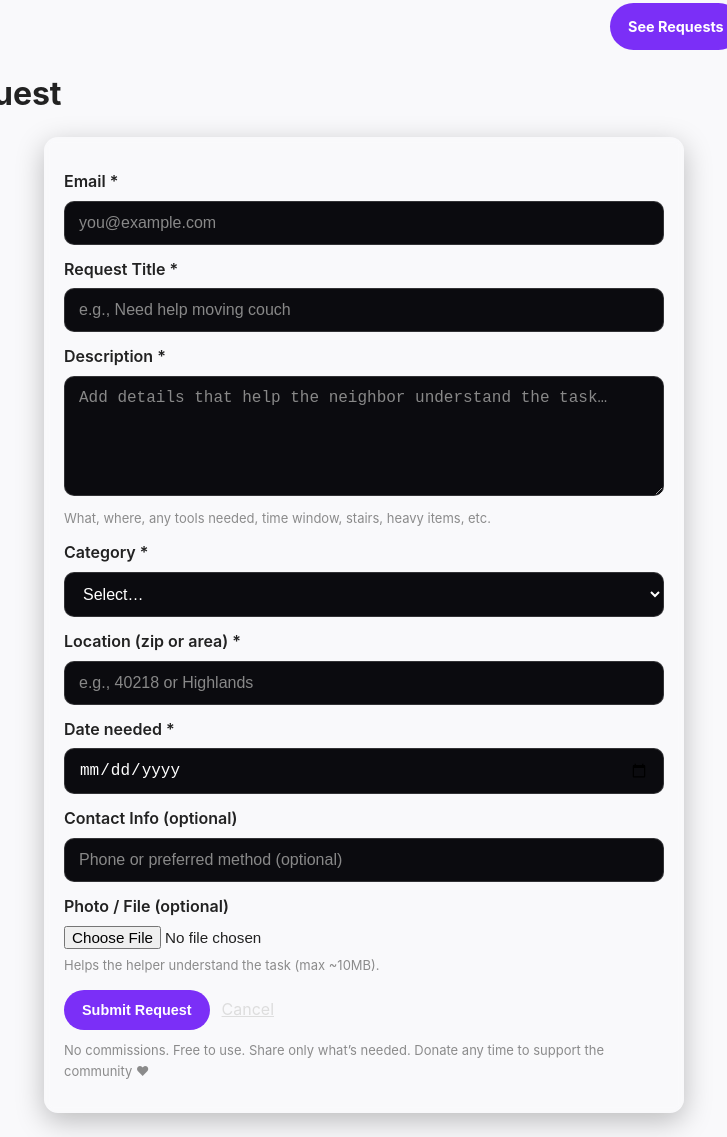
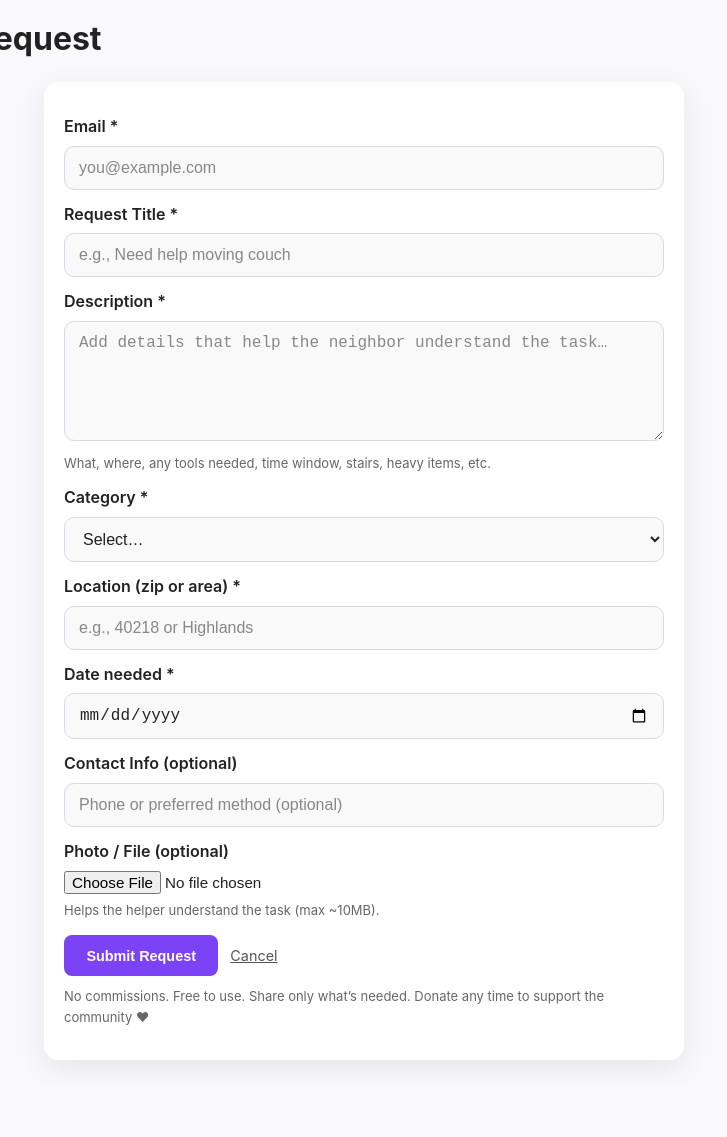
Before and after one commit to 502296/helparoundyou, a plain HTML site: page post.html in a window 1280 px wide. Shown: the part 21-1158 px from the top of the page, without its empty margins (276-1003 px from the left). After the commit the page ends 1105 px from the top, so only its background shows below. Drawn offline with Linux system fonts and the light colour scheme.

Commit message:
Update post.html

```diff
--- a/post.html
+++ b/post.html
@@ -12,49 +12,59 @@
 
 
 
-  <!-- Main site styles (same file used by index.html) -->
+  <!-- ربط ملف CSS الأساسي -->
 
-  <link rel="stylesheet" href="style.css"/>
+  <link rel="stylesheet" href="style.css?v=2"/>
 
 
 
-  <!-- Page-specific polish (kept minimal) -->
+  <!-- ستايل داخلي لضمان أن الحقول فاتحة -->
 
   <style>
 
-    /* Layout */
+    .page-wrap {
 
-    .page-wrap{max-width:1100px;margin:0 auto;padding:24px}
+      max-width: 1100px;
 
-    .topbar{display:flex;justify-content:space-between;align-items:center;gap:12px;margin-bottom:18px}
+      margin: 0 auto;
 
-    .brand{font-weight:800;font-size:20px;letter-spacing:.2px}
-
-    .brand .a{color:#42a5f5} .brand .y{color:#7b2ff7}
-
-
-
-    /* Card */
-
-    .form-card{
-
-      max-width:640px;margin:0 auto;
-
-      padding:20px;border-radius:14px;
-
-      background:#ffffff10; /* translucent matches dark theme */
-
-      box-shadow:0 8px 28px rgba(0,0,0,.25);
-
-      backdrop-filter:saturate(120%) blur(4px);
+      padding: 24px 5%;
 
     }
 
 
 
-    /* Form controls */
+    .form-card {
 
-    form label{display:block;margin:12px 0 6px;font-weight:600}
+      max-width: 640px;
+
+      margin: 0 auto;
+
+      padding: 20px;
+
+      border-radius: 14px;
+
+      background: #fff;
+
+      box-shadow: 0 8px 28px rgba(0,0,0,.08);
+
+    }
+
+
+
+    form label {
+
+      display: block;
+
+      margin: 12px 0 6px;
+
+      font-weight: 600;
+
+      color: #222;
+
+    }
+
+
 
     form input[type="text"],
 
@@ -66,51 +76,141 @@
 
     form select,
 
-    form textarea{
+    form textarea {
 
-      width:100%;padding:12px 14px;border-radius:10px;
+      width: 100%;
 
-      border:1px solid #80808055;background:#0b0b0f; color:#fff;
+      padding: 12px 14px;
 
-      font-size:16px; outline:none;
+      border-radius: 10px;
+
+      border: 1px solid #d9d9e3;
+
+      background: #f9f9f9;     /* فاتح */
+
+      color: #222;             /* نص غامق */
+
+      font-size: 16px;
+
+      outline: none;
+
+      transition: border-color .2s, box-shadow .2s, background .2s;
 
     }
 
-    form textarea{min-height:120px;resize:vertical}
 
-    .help{font-size:13px;opacity:.75;margin-top:4px}
+
+    form textarea {
+
+      min-height: 120px;
+
+      resize: vertical;
+
+    }
 
 
 
-    /* Actions */
+    form input::placeholder,
 
-    .actions{display:flex;gap:12px;align-items:center;margin-top:14px}
+    form textarea::placeholder {
 
-    .btn{
-
-      appearance:none;border:none;border-radius:999px; padding:12px 18px;
-
-      font-weight:700;cursor:pointer;transition:.2s;
-
-      background:#7b2ff7;color:#fff;
+      color: #888;
 
     }
 
-    .btn:hover{transform:translateY(-1px)}
 
-    .btn:disabled{opacity:.6;cursor:not-allowed}
 
-    .link-cancel{color:#ddd;text-decoration:underline}
+    form input:focus,
+
+    form select:focus,
+
+    form textarea:focus {
+
+      background: #fff; /* أبيض عند الكتابة */
+
+      border-color: #7b42f6;
+
+      box-shadow: 0 0 0 4px rgba(123, 66, 246, 0.15);
+
+    }
 
 
 
-    /* Mobile spacing */
+    .help {
 
-    @media (max-width:600px){
+      font-size: 13px;
 
-      .page-wrap{padding:16px}
+      color: #666;
 
-      .form-card{padding:16px}
+      margin-top: 4px;
+
+    }
+
+
+
+    .actions {
+
+      display: flex;
+
+      gap: 12px;
+
+      align-items: center;
+
+      margin-top: 14px;
+
+    }
+
+
+
+    .btn.submit {
+
+      background: #7b42f6;
+
+      color: #fff;
+
+      border: none;
+
+      padding: 0.8rem 1.4rem;
+
+      border-radius: 8px;
+
+      font-weight: bold;
+
+      cursor: pointer;
+
+      transition: 0.2s;
+
+    }
+
+
+
+    .btn.submit:hover {
+
+      background: #5e2fc2;
+
+    }
+
+
+
+    .link-cancel {
+
+      color: #555;
+
+      text-decoration: underline;
+
+      font-size: 0.9rem;
+
+    }
+
+
+
+    @media (max-width: 768px) {
+
+      .form-card { padding: 16px; }
+
+      .actions { flex-direction: column; align-items: stretch; }
+
+      .actions .btn { width: 100%; }
 
     }
 
@@ -124,53 +224,25 @@
 
   <div class="page-wrap">
 
-    <!-- Mini header -->
-
-    <div class="topbar">
-
-      <a href="index.html" class="brand">Help<span class="a">Around</span><span class="y">You</span></a>
-
-      <div class="nav-actions" style="display:flex;gap:8px">
-
-        <a class="btn" href="list.html" style="text-decoration:none;display:inline-block">See Requests</a>
-
-        <a class="btn" aria-current="page" style="text-decoration:none;display:inline-block;background:#a45bff">Post a Request</a>
-
-      </div>
-
-    </div>
-
-
-
-    <h1 style="margin:10px 0 18px">Post a request</h1>
+    <h1 style="margin: 10px 0 18px;">Post a request</h1>
 
 
 
     <div class="form-card">
 
-      <!--
-
-        NOTE: Leave action="#" for now.
-
-        We’ll wire this to Airtable/Tally (no Google login) in the next step.
-
-      -->
-
       <form id="requestForm" action="#" method="POST" enctype="multipart/form-data" novalidate>
 
         <!-- Email -->
 
-        <label for="email">Email <span aria-hidden="true">*</span></label>
+        <label for="email">Email *</label>
 
-        <input id="email" name="email" type="email" placeholder="you@example.com" required
-
-               inputmode="email" autocomplete="email"/>
+        <input id="email" name="email" type="email" placeholder="you@example.com" required/>
 
 
 
         <!-- Title -->
 
-        <label for="title">Request Title <span aria-hidden="true">*</span></label>
+        <label for="title">Request Title *</label>
 
         <input id="title" name="title" type="text" placeholder="e.g., Need help moving couch" maxlength="120" required/>
 
@@ -178,7 +250,7 @@
 
         <!-- Description -->
 
-        <label for="description">Description <span aria-hidden="true">*</span></label>
+        <label for="description">Description *</label>
 
         <textarea id="description" name="description" placeholder="Add details that help the neighbor understand the task…" required></textarea>
 
@@ -186,9 +258,9 @@
 
 
 
-        <!-- Category / Date / Location -->
+        <!-- Category -->
 
-        <label for="category">Category <span aria-hidden="true">*</span></label>
+        <label for="category">Category *</label>
 
         <select id="category" name="category" required>
 
@@ -210,19 +282,23 @@
 
 
 
-        <label for="location">Location (zip or area) <span aria-hidden="true">*</span></label>
+        <!-- Location -->
+
+        <label for="location">Location (zip or area) *</label>
 
         <input id="location" name="location" type="text" placeholder="e.g., 40218 or Highlands" required/>
 
 
 
-        <label for="date">Date needed <span aria-hidden="true">*</span></label>
+        <!-- Date -->
+
+        <label for="date">Date needed *</label>
 
         <input id="date" name="date" type="date" required/>
 
 
 
-        <!-- Optional contact preference -->
+        <!-- Contact (optional) -->
 
         <label for="contact">Contact Info (optional)</label>
 
@@ -244,7 +320,7 @@
 
         <div class="actions">
 
-          <button id="submitBtn" class="btn" type="submit">Submit Request</button>
+          <button id="submitBtn" class="btn submit" type="submit">Submit Request</button>
 
           <a class="link-cancel" href="index.html">Cancel</a>
 
@@ -260,8 +336,6 @@
 
 
 
-        <!-- Success / error messages -->
-
         <p id="formMsg" role="status" style="margin-top:12px;font-weight:600"></p>
 
       </form>
@@ -272,9 +346,9 @@
 
 
 
-  <!-- Small, safe JS: one primary button, size check, “Submitting…” state -->
+  <script>
 
-  <script>
+    // منع الملفات الكبيرة + منع الضغط مرتين
 
     (function(){
 
@@ -290,8 +364,6 @@
 
       form.addEventListener('submit', function(e){
 
-        // basic client validation
-
         if (file && file.files.length){
 
           const f = file.files[0];
@@ -304,7 +376,7 @@
 
             msg.textContent = 'File is too large (max ~10MB). Please choose a smaller file.';
 
-            msg.style.color = '#ffb74d';
+            msg.style.color = '#ff9800';
 
             return;
 
@@ -312,19 +384,15 @@
 
         }
 
-        // prevent double submits
-
         btn.disabled = true;
 
         btn.textContent = 'Submitting…';
 
         msg.textContent = 'Submitting…';
 
-        msg.style.color = '#aaa';
+        msg.style.color = '#888';
 
 
-
-        // If no backend yet, stop actual navigation and show a friendly success.
 
         if (form.getAttribute('action') === '#'){
 
@@ -334,7 +402,7 @@
 
             msg.textContent = 'Request saved locally (demo). We will connect this form to Airtable/Tally next.';
 
-            msg.style.color = '#8de1a1';
+            msg.style.color = '#4caf50';
 
             btn.disabled = false;
 
```
